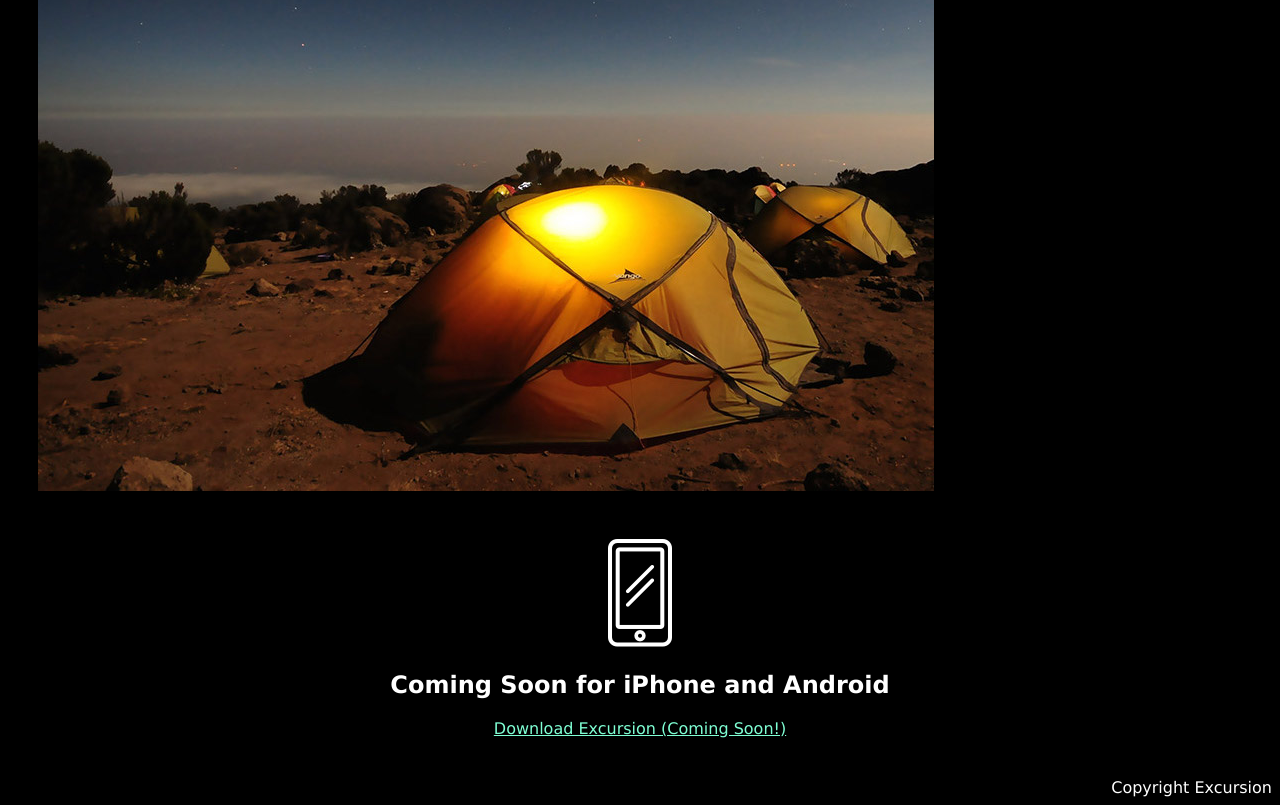
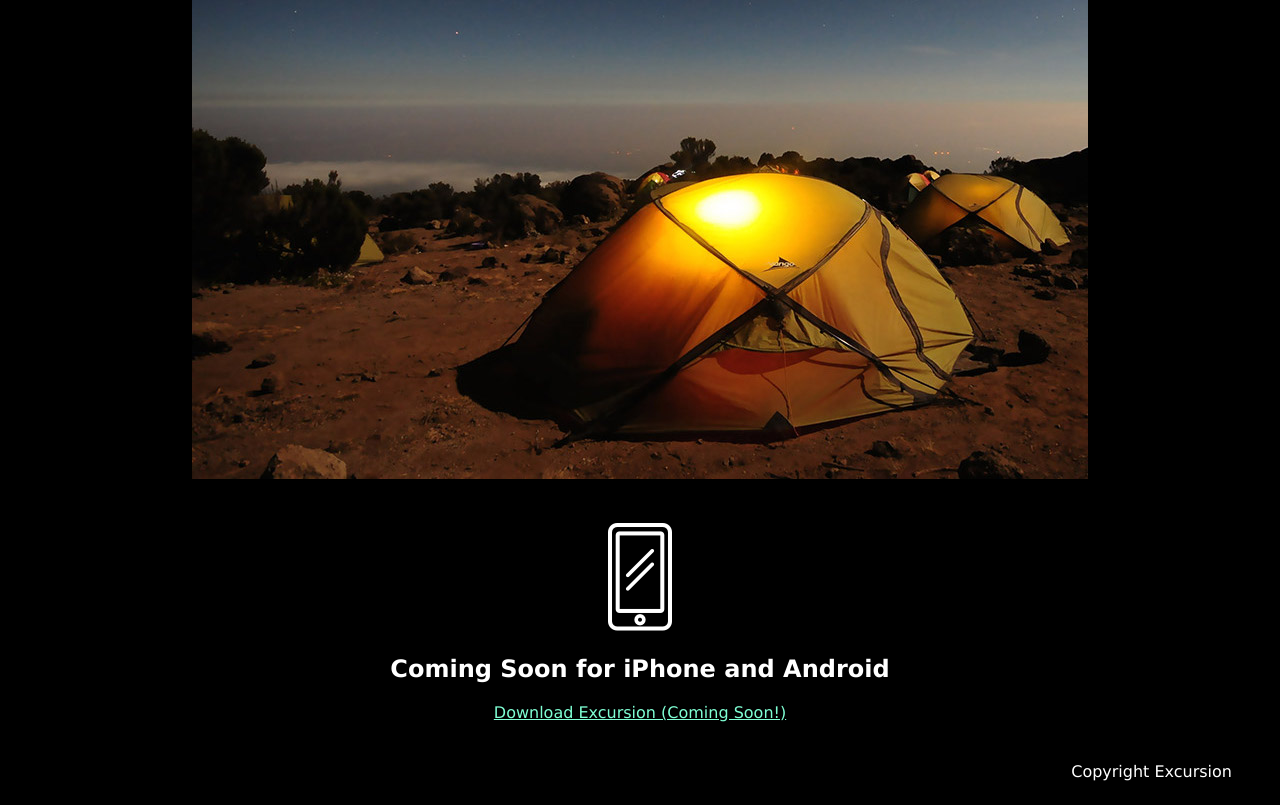
Before and after one commit to galciris/excursion, a plain HTML site: page index.html in a window 1280 px wide. Shown: the part 919-1724 px from the top of the page. Drawn offline with Linux system fonts and the light colour scheme.

Commit message:
Update Justify

```diff
--- a/resources/css/style.css
+++ b/resources/css/style.css
@@ -31,7 +31,7 @@ a {
 /* First Section */
 
 #first-section {
-    display: inline-block;
+    display: block;
     justify-content: center;
     margin: auto;
 }
@@ -52,7 +52,7 @@ a {
 /* Second Section */
 
 #second-section {
-    display: inline-block;
+    display: block;
     justify-content: center;
     margin: auto;
 }
@@ -69,7 +69,6 @@ a {
 }
 
 #second-section .image-container {
-    flex: 1;
     margin: auto;
     justify-content: center;
     padding-top: 40px;
@@ -79,7 +78,6 @@ a {
 /* Coming Soon Section */
 
 #coming-section {
-
     justify-content: center;
     margin: auto;
     padding-top: 40px;
@@ -91,6 +89,7 @@ a {
     display: block;
     margin: auto;
     padding-top: 40px;
+    padding-right: 40px;
 }
 
 .copyright-info span {
```
Also changed, not shown: README.txt.
